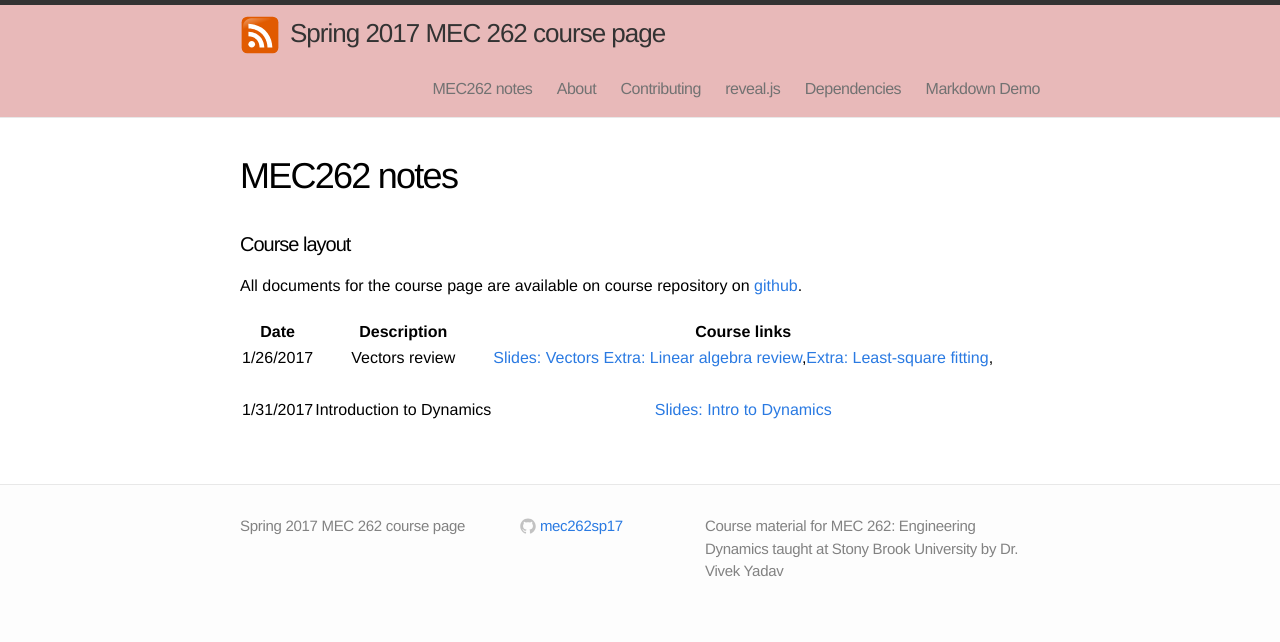
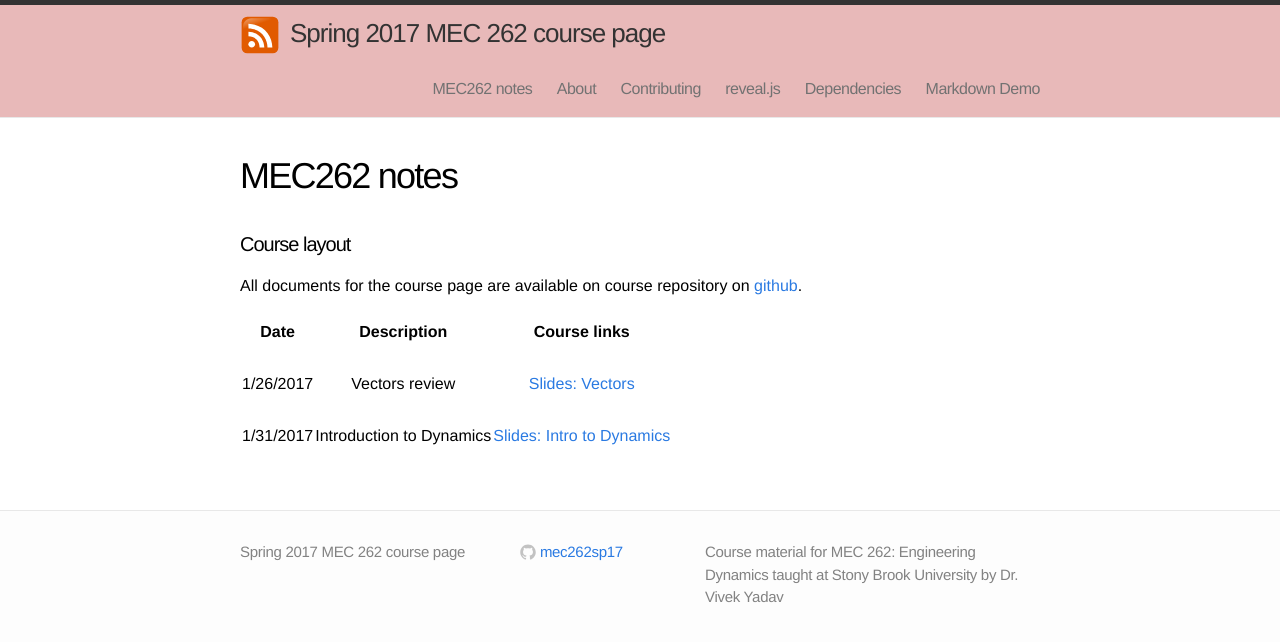
Before and after one commit to mec262sp17/mec262sp17.github.io, a Jekyll site: the page built from Course_materials.md, in a window 1280 px wide. Shown: the top 642 px of the page. Built offline with Jekyll 4.4.1, drawn with Linux system fonts in a browser that asks for light colours.

Commit message:
added files
added files

```diff
--- a/Course_materials.md
+++ b/Course_materials.md
@@ -14,6 +14,7 @@ All documents for the course page are available on course repository on [github]
 
 | Date     | Description | Course links |
 | :----------: | :--------------------------------------: | :--------: |
-|       1/26/2017    |   Vectors review | [Slides: Vectors](https://mec262sp17.github.io/Presentations/Review_vectors.html#/)  [Extra: Linear algebra review](2016/08/29/LinAlg_Review_Mbook/),[Extra: Least-square fitting](2016/08/29/Least_SQ_Fitting/),              |
+| | | |
+|       1/26/2017    |   Vectors review | [Slides: Vectors](https://mec262sp17.github.io/Presentations/Review_vectors.html#/)           |
 | | | |
 |       1/31/2017    |    Introduction to Dynamics |  [Slides: Intro to Dynamics](https://mec262sp17.github.io/Presentations/Ch1_Intro_to_Dynamics.html#/)             |
```
